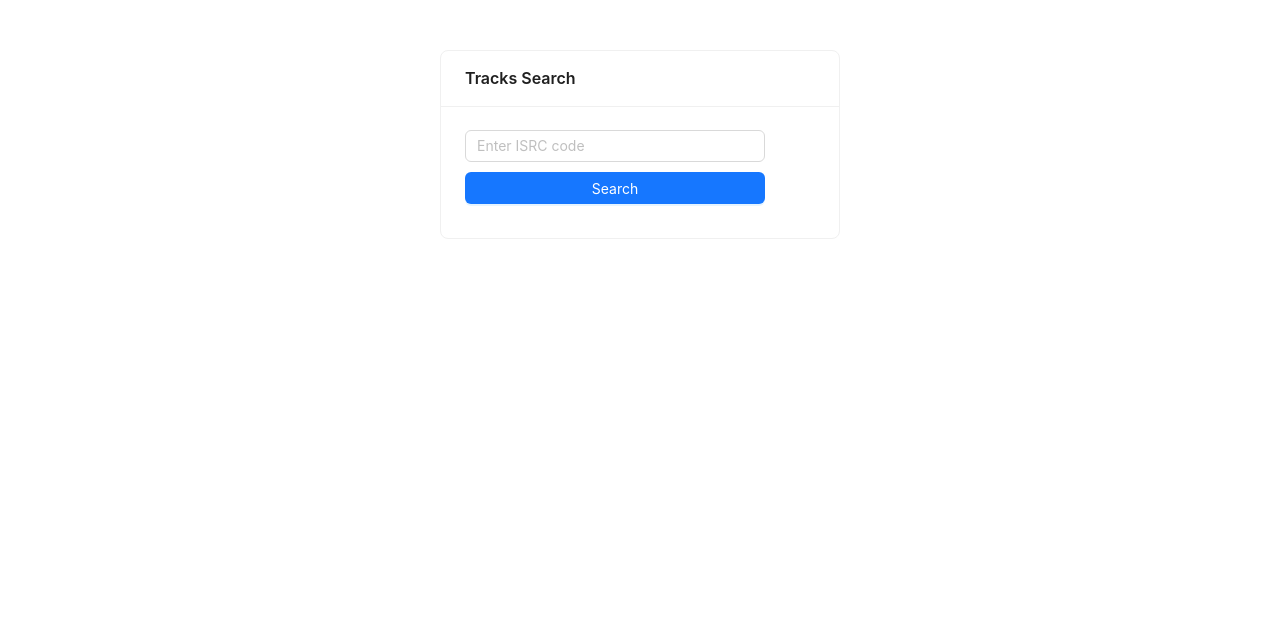
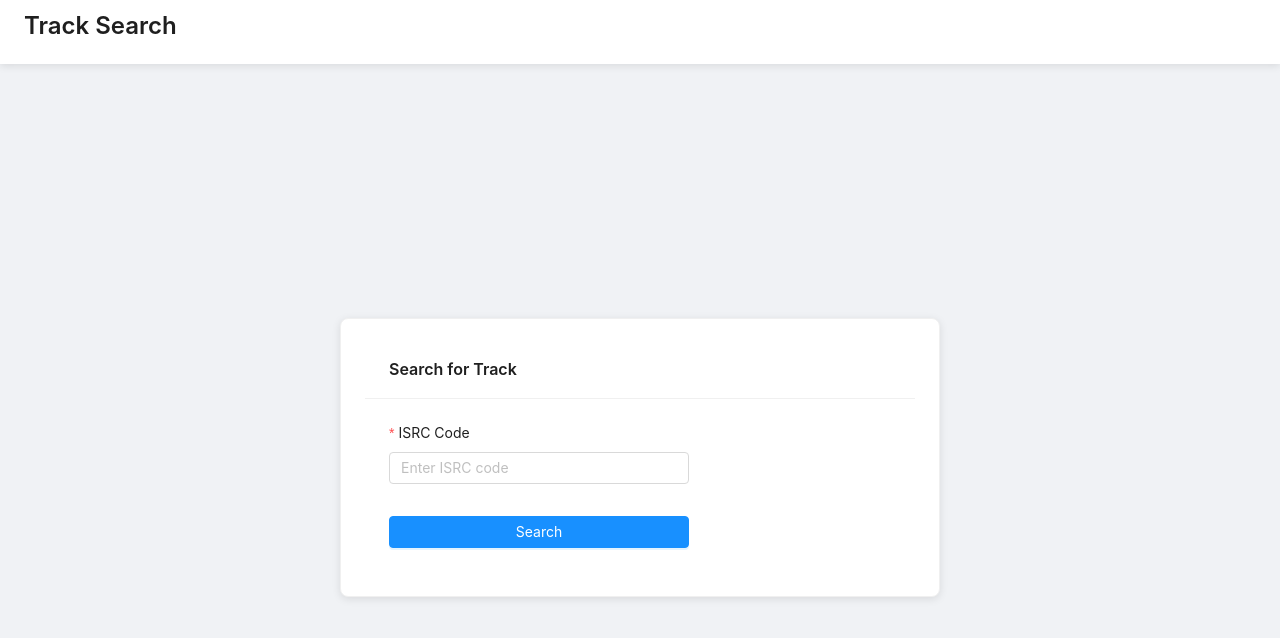
Before and after one commit to SergioEstebanPi/spotify-search, a React (Create React App) app: page /search in a window 1280 px wide. Shown: the top 638 px of the page. Built offline with nearby package versions, Linux system fonts and the light colour scheme.

Commit message:
Add styles for the views

```diff
--- a/src/components/Home.js
+++ b/src/components/Home.js
@@ -1,9 +1,40 @@
 import React from 'react';
+import 'antd/dist/reset.css';
+
+import { Button, Layout, Typography, Space } from 'antd';
+const { Header, Content } = Layout;
+const { Title } = Typography;
+
 
 const Home = () => (
-  <div>
-    <a href="http://localhost:8080/oauth2/authorization/spotify">Login with Spotify</a>
-  </div>
+  <Layout style={{ minHeight: '100vh', backgroundColor: '#f5f5f5' }}>
+    <Header style={{ backgroundColor: '#ffffff', padding: '0 24px' }}>
+      <div className="logo" />
+    </Header>
+    <Content
+      style={{
+        display: 'flex',
+        justifyContent: 'center',
+        alignItems: 'center',
+        flexDirection: 'column',
+        padding: '24px',
+        backgroundColor: '#ffffff',
+      }}
+    >
+      <Title level={2} style={{ color: '#333' }}>
+        Welcome to the Spotify Challenge
+      </Title>
+      <Space direction="vertical" size="large">
+        <Button
+          type="primary"
+          href="http://localhost:8080/oauth2/authorization/spotify"
+          style={{ backgroundColor: '#1890ff', borderColor: '#1890ff' }}
+        >
+          Login with Spotify
+        </Button>
+      </Space>
+    </Content>
+  </Layout>
 );
 
 export default Home;
--- /dev/null
+++ b/src/components/SearchForm.css
@@ -0,0 +1,63 @@
+/* Layout Styles */
+.layout {
+    min-height: 100vh;
+    background-color: #f0f2f5;
+  }
+
+  .header {
+    background-color: #ffffff;
+    padding: 0 24px;
+    box-shadow: 0 2px 8px rgba(0, 0, 0, 0.1);
+  }
+
+  .header-title {
+    color: #333;
+    margin: 0;
+  }
+
+  .content {
+    display: flex;
+    justify-content: center;
+    align-items: center;
+    padding: 24px;
+  }
+
+  .card {
+    width: 400px;
+    border-radius: 8px;
+    box-shadow: 0 2px 8px rgba(0, 0, 0, 0.1);
+    background-color: #ffffff;
+  }
+
+  .card-title {
+    color: #333;
+  }
+
+  .input {
+    border-radius: 4px;
+  }
+
+  .button {
+    width: 100%;
+    border-radius: 4px;
+  }
+
+  .spinner-container {
+    text-align: center;
+    margin-bottom: 16px;
+  }
+
+  .error-message {
+    color: #ff4d4f;
+  }
+
+  .image-container {
+    display: flex;
+    justify-content: center;
+    margin-bottom: 24px;
+  }
+
+  .image-container img {
+    max-width: 100%;
+    height: auto;
+  }
--- a/src/components/SearchForm.js
+++ b/src/components/SearchForm.js
@@ -2,55 +2,80 @@ import React, { useEffect, useState } from 'react';
 import { useNavigate } from 'react-router-dom';
 import { useSelector } from 'react-redux';
 import useApi from '../hooks/useApi';
-import { Button, Card, Form, Input, Spin } from 'antd';
+import { Button, Card, Form, Input, Spin, Typography, Layout, Space } from 'antd';
 import ErrorComponent from '../components/ErrorComponent';
+import './SearchForm.css';  // Import the CSS file
+
+const { Title } = Typography;
+const { Header, Content } = Layout;
 
 const SearchForm = () => {
     const [isrc, setIsrc] = useState('');
     const navigate = useNavigate();
-    const { metadata, status, error } = useSelector((state) => state.track);
+    const { status, error } = useSelector((state) => state.track);
 
     const { fetchData: fetchTrack } = useApi('codechallenge/createTrack', 'POST');
 
     useEffect(() => {
-        if(status === 'succeeded'){
+        if (status === 'succeeded') {
             navigate(`/track/${isrc}`);
         }
-    }, [status])
+    }, [status, isrc, navigate]);
 
-    const handleSubmit = async (e) => {
-        await fetchTrack({isrc});
+    const handleSubmit = async () => {
+        if (isrc.trim()) {
+            await fetchTrack({ isrc });
+        }
     };
 
     return (
-        <div>
+        <Layout className="layout">
+            <Header className="header">
+                <div style={{ display: 'flex', alignItems: 'center', height: '64px' }}>
+                    <Title level={3} className="header-title">Track Search</Title>
+                </div>
+            </Header>
+            <Content className="content">
                 <Card
-                title="Tracks Search"
-                style={{ width: 400, margin: '0 auto', marginTop: 50 }}
+                    title="Search for Track"
+                    className="card"
+                    bodyStyle={{ padding: '24px' }}
                 >
-                {status === 'failed' && <ErrorComponent message={error} />}
-                {status === 'loading' && <Spin />}
+                    {status === 'failed' && <ErrorComponent message={error} className="error-message" />}
+                    {status === 'loading' && <div className="spinner-container"><Spin /></div>}
                     <Form
-                    name="basic"
-                    labelCol={{ span: 8 }}
-                    wrapperCol={{ span: 16 }}
-                    style={{ maxWidth: 600 }}
-                    initialValues={{ remember: true }}
+                        name="search-form"
+                        layout="vertical"
+                        style={{ maxWidth: 400 }}
                         autoComplete="off"
+                    >
+                        <Form.Item
+                            label="ISRC Code"
+                            name="isrc"
+                            rules={[{ required: true, message: 'Please input ISRC code!' }]}
+                            style={{ marginBottom: 16 }}
                         >
                             <Input
                                 type="text"
                                 value={isrc}
                                 onChange={(e) => setIsrc(e.target.value)}
                                 placeholder="Enter ISRC code"
-                        required
+                                className="input"
                             />
-                    <Button type="primary" onClick={handleSubmit}>
+                        </Form.Item>
+                        <Form.Item style={{ marginBottom: 0 }}>
+                            <Button
+                                type="primary"
+                                onClick={handleSubmit}
+                                className="button"
+                            >
                                 Search
                             </Button>
+                        </Form.Item>
                     </Form>
                 </Card>
-        </div>
+            </Content>
+        </Layout>
     );
 };
 
--- /dev/null
+++ b/src/components/TrackMetadata.css
@@ -0,0 +1,46 @@
+.container {
+    display: flex;
+    justify-content: center;
+    align-items: center;
+    min-height: 100vh;
+    background-color: #f0f2f5;
+}
+
+.card {
+    width: 600px;
+    border-radius: 8px;
+    box-shadow: 0 2px 8px rgba(0, 0, 0, 0.1);
+    background-color: #ffffff;
+    padding: 24px;
+    margin-top: 50px;
+}
+
+.card-title {
+    color: #333;
+}
+
+.text {
+    color: #555;
+}
+
+.button {
+    margin-top: 16px;
+    border-radius: 4px;
+}
+
+.spinner-container {
+    text-align: center;
+    margin-bottom: 24px;
+}
+
+.error-message {
+    color: #ff4d4f;
+    text-align: center;
+    margin-bottom: 24px;
+}
+
+.cover-image-container {
+    display: flex;
+    justify-content: center;
+    margin-bottom: 24px;
+}
--- a/src/components/TrackMetadata.js
+++ b/src/components/TrackMetadata.js
@@ -1,14 +1,16 @@
 import React, { useEffect, useState } from 'react';
-import {Link, useParams} from 'react-router-dom';
+import { Link, useParams } from 'react-router-dom';
 import CoverImage from './CoverImage';
 import { useSelector } from 'react-redux';
 import useApi from '../hooks/useApi';
 import { Button, Card, Col, Row, Spin, Typography } from 'antd';
 import { BASEURL, BASIC } from '../constants/constants';
+import './TrackMetadata.css';
+
 const { Title, Text } = Typography;
 
 const TrackMetadata = () => {
-    const {isrc} = useParams();
+    const { isrc } = useParams();
     const { metadata, status, error } = useSelector((state) => state.track);
 
     const { fetchData: fetchMetadata } = useApi('codechallenge/getTrackMetadata');
@@ -17,7 +19,7 @@ const TrackMetadata = () => {
     useEffect(() => {
         if (isrc) {
             const fetchTrack = async () => {
-                await fetchMetadata({isrc});
+                await fetchMetadata({ isrc });
             };
             const fetchImage = async () => {
                 const res = await fetch(BASEURL + 'codechallenge/getCover?isrc=' + isrc, {
@@ -37,41 +39,43 @@ const TrackMetadata = () => {
     }, [isrc]);
 
     return (
-        <div>
+        <div className="container">
             <Card
                 title="Song Information"
-                style={{ width: 600, margin: '0 auto', marginTop: 50 }}
-                >
-                {status === 'loading' && <Spin />}
+                className="card"
+            >
+                {status === 'loading' && <div className="spinner-container"><Spin /></div>}
                 {status === 'succeeded' && metadata && (
                     <div>
-                        <CoverImage img={img} />
+                        <div className="cover-image-container">
+                            <CoverImage img={img} />
+                        </div>
                         <Row gutter={16}>
                             <Col span={24}>
-                            <Title level={4}>Artist: <Text>{metadata.name}</Text></Title>
+                                <Title level={4} className="card-title">Artist: <Text className="text">{metadata.name}</Text></Title>
                             </Col>
                             <Col span={24}>
-                            <Title level={4}>Artist: <Text>{metadata.artistName}</Text></Title>
+                                <Title level={4} className="card-title">Artist: <Text className="text">{metadata.artistName}</Text></Title>
                             </Col>
                             <Col span={24}>
-                            <Title level={4}>Album: <Text>{metadata.albumName}</Text></Title>
+                                <Title level={4} className="card-title">Album: <Text className="text">{metadata.albumName}</Text></Title>
                             </Col>
                             <Col span={24}>
-                            <Title level={4}>Explicit: <Text>{metadata.isExplicit ? 'Yes' : 'No'}</Text></Title>
+                                <Title level={4} className="card-title">Explicit: <Text className="text">{metadata.isExplicit ? 'Yes' : 'No'}</Text></Title>
                             </Col>
                             <Col span={24}>
-                            <Title level={4}>Playback Time: <Text>{metadata.playbackSeconds} seconds</Text></Title>
+                                <Title level={4} className="card-title">Playback Time: <Text className="text">{metadata.playbackSeconds} seconds</Text></Title>
                             </Col>
                             <Col span={24}>
-                            <Link to="/"><Button>Go to Search</Button></Link>
+                                <Link to="/"><Button className="button">Go to Search</Button></Link>
                             </Col>
                         </Row>
                     </div>
                 )}
                 {status === 'failed' && (
-                    <div>
-                        <p>Not data found</p>
-                        <Link to="/"><Button>Go to Search</Button></Link>
+                    <div className="error-message">
+                        <p>No data found</p>
+                        <Link to="/"><Button className="button">Go to Search</Button></Link>
                     </div>
                 )}
             </Card>
--- a/src/index.css
+++ b/src/index.css
@@ -1,13 +1,18 @@
 body {
   margin: 0;
-  font-family: -apple-system, BlinkMacSystemFont, 'Segoe UI', 'Roboto', 'Oxygen',
-    'Ubuntu', 'Cantarell', 'Fira Sans', 'Droid Sans', 'Helvetica Neue',
-    sans-serif;
-  -webkit-font-smoothing: antialiased;
-  -moz-osx-font-smoothing: grayscale;
+  font-family: Arial, sans-serif;
 }
 
-code {
-  font-family: source-code-pro, Menlo, Monaco, Consolas, 'Courier New',
-    monospace;
+.ant-btn-primary {
+  background-color: #1890ff;
+  border-color: #1890ff;
 }
+
+.ant-btn-primary:hover {
+  background-color: #40a9ff;
+  border-color: #40a9ff;
+}
+
+.ant-typography {
+  color: #333;
+}
```
Lines whose indentation alone changed are shown as unchanged.
